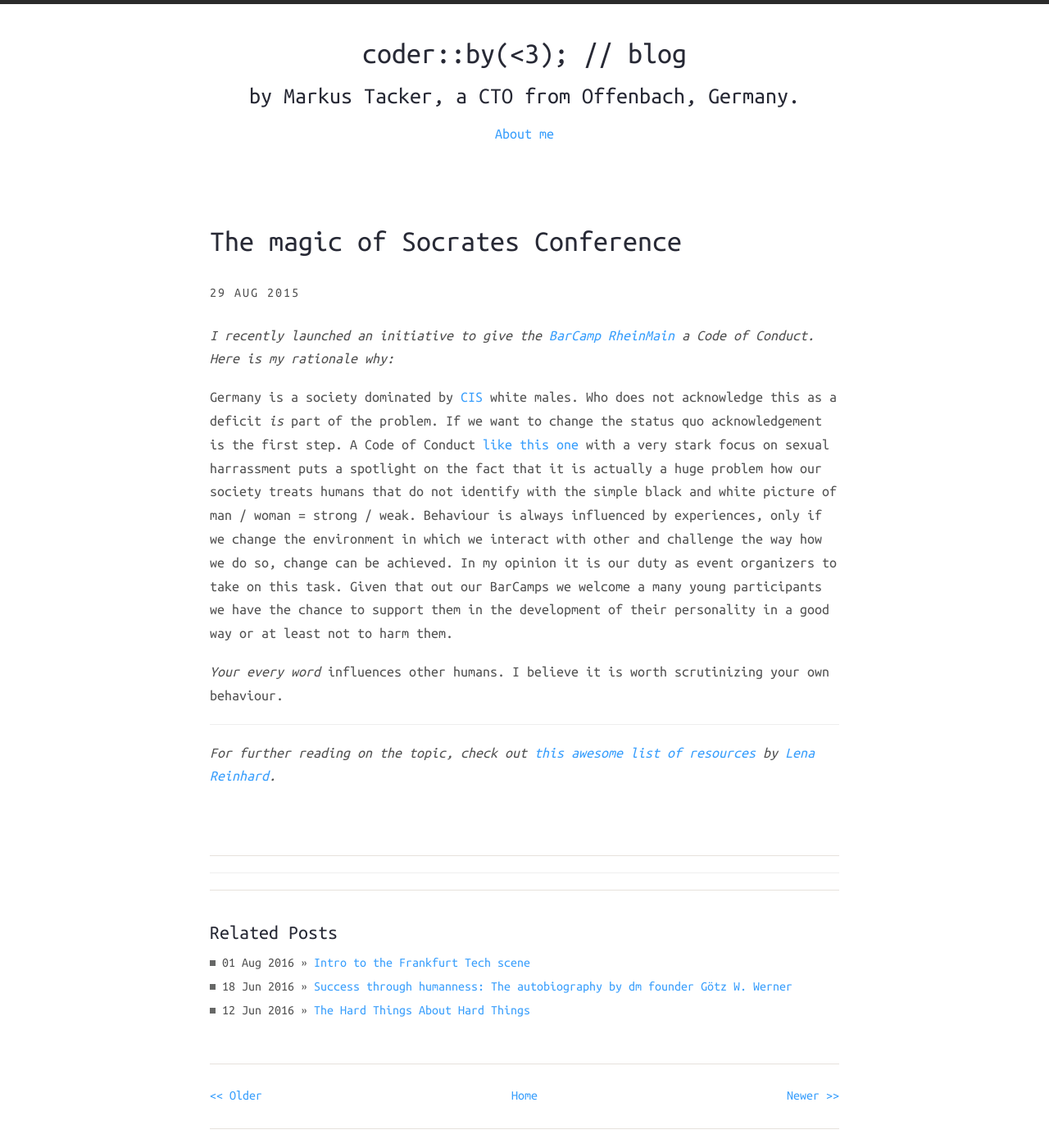
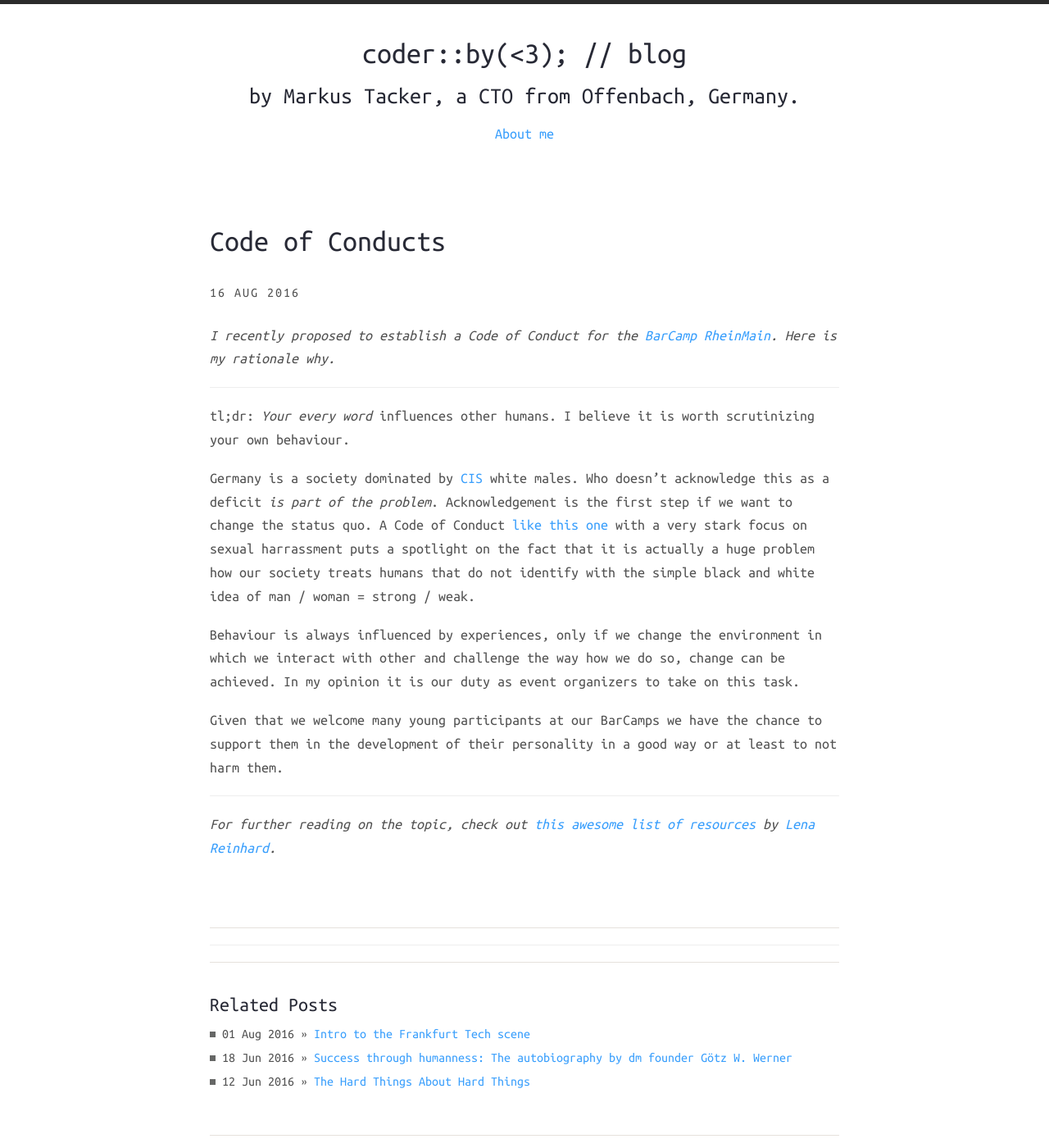
Before and after one commit to coderbyheart/blog, a Jekyll site: the page built from _posts/2016-08-15-code-of-conducts.md, in a window 1280 px wide and 1400 px high. Shown: the whole window at 82% size. Built offline with Jekyll 4.4.1, drawn with Linux system fonts in a browser that asks for light colours; nearby versions of some CDN libraries; comment, search, counter and statistics services are not loaded.

Commit message:
fix(Post): Typos & Wording

```diff
--- a/_posts/2016-08-15-code-of-conducts.md
+++ b/_posts/2016-08-15-code-of-conducts.md
@@ -1,20 +1,26 @@
 ---
 layout: post
-title:  "The magic of Socrates Conference"
-date:   2015-08-29 20:00:00
+title:  "Code of Conducts"
+date:   2016-08-15 23:00:00
 excerpt: > #
-  I recently launched an initiative to give the BarCamp RheinMain
-  a Code of Conduct. Here is my rationale why:
+  I recently proposed to establish a Code of Conduct
+  for the BarCamp RheinMain. Here is my rationale why.
 categories:
 - conferences
 permalink: code-of-conducts
 ---
 
-*I recently launched an initiative to give the [BarCamp RheinMain](https://barcamp-rheinmain.de/) a Code of Conduct. Here is my rationale why:*
+*I recently proposed to establish a Code of Conduct for the [BarCamp RheinMain](https://barcamp-rheinmain.de/). Here is my rationale why.*
 
-Germany is a society dominated by [CIS](https://en.wikipedia.org/wiki/Cisgender) white males. Who does not acknowledge this as a deficit *is* part of the problem. If we want to change the status quo acknowledgement is the first step. A Code of Conduct [like this one](http://jsconf.com/codeofconduct.html) with a very stark focus on sexual harrassment puts a spotlight on the fact that it is actually a huge problem how our society treats humans that do not identify with the simple black and white picture of man / woman = strong / weak. Behaviour is always influenced by experiences, only if we change the environment in which we interact with other and challenge the way how we do so, change can be achieved. In my opinion it is our duty as event organizers to take on this task. Given that out our BarCamps we welcome a many young participants we have the chance to support them in the development of their personality in a good way or at least not to harm them.
+----
 
-*Your every word* influences other humans. I believe it is worth scrutinizing your own behaviour.
+tl;dr: *Your every word* influences other humans. I believe it is worth scrutinizing your own behaviour.
+
+Germany is a society dominated by [CIS](https://en.wikipedia.org/wiki/Cisgender) white males. Who doesn't acknowledge this as a deficit *is part of the problem*. Acknowledgement is the first step if we want to change the status quo. A Code of Conduct [like this one](http://jsconf.com/codeofconduct.html) with a very stark focus on sexual harrassment puts a spotlight on the fact that it is actually a huge problem how our society treats humans that do not identify with the simple black and white idea of man / woman = strong / weak.
+
+Behaviour is always influenced by experiences, only if we change the environment in which we interact with other and challenge the way how we do so, change can be achieved. In my opinion it is our duty as event organizers to take on this task.
+
+Given that we welcome many young participants at our BarCamps we have the chance to support them in the development of their personality in a good way or at least to not harm them.
 
 ----
 
```
